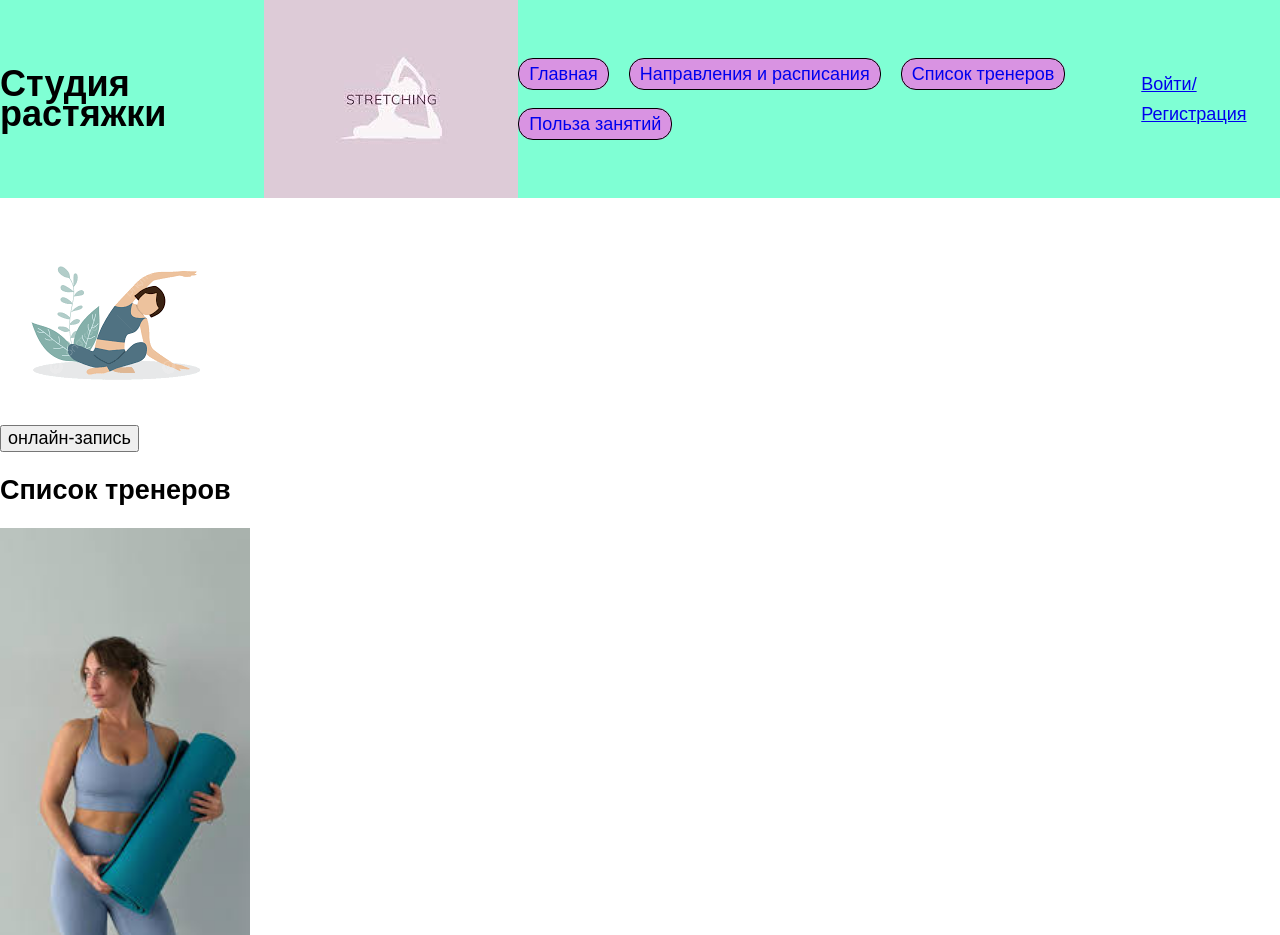
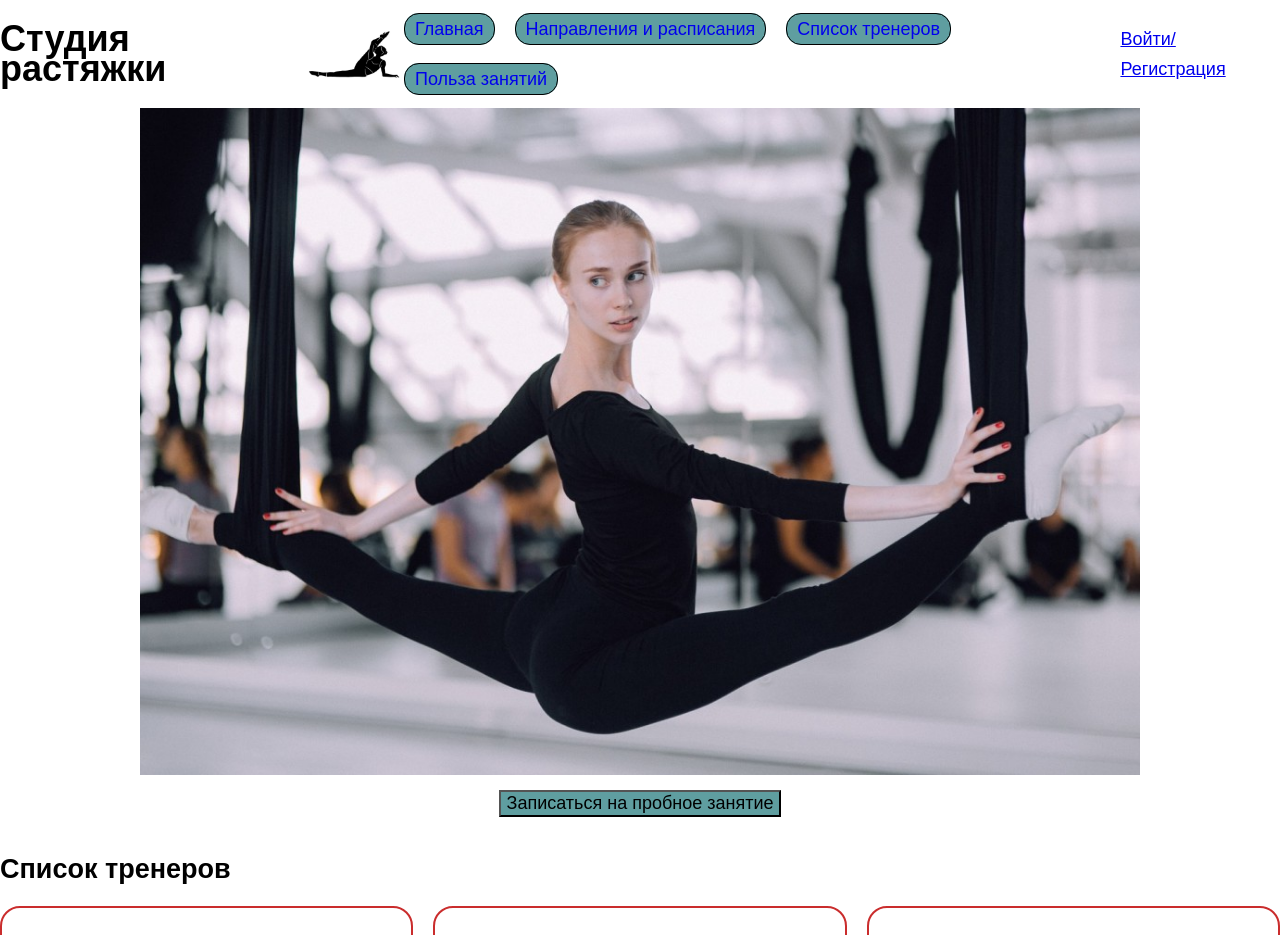
Before and after one commit to olgakireeva19/KK, a plain HTML site: page index.html in a window 1280 px wide. Shown: the top 935 px of the page. Drawn offline with Linux system fonts and the light colour scheme.

Commit message:
Add files via upload

```diff
--- a/index.html
+++ b/index.html
@@ -10,9 +10,9 @@
 </head>
 
 <body>
-    <header class="header">
+    <header class="header container">
         <h1 class="header__title">Cтудия растяжки</h1>
-        <img class="header__logo" src="images/log.jpg" alt="">
+        <img class="header__logo" src="images/логотип.JPG" alt="" width="100">
         <nav class="header__menu">
             <ul class="header__list">
                 <li class="menu__item menu__item--active">
@@ -31,13 +31,14 @@
         </nav>
         <a class="header__button" href="#">Войти/Регистрация</a>
     </header>
-    <main class="main">
+    <main class="main container">
         <section class="training">
-            <img class="training__image" src="images/онлайн запись.png" alt="">
-            <button class="training__button">онлайн-запись</button>
+            <img class="training__image" src="images/tit.jpg" alt="" width="1000">
+            <button class="training__button">Записаться на пробное занятие</button>
         </section>
         <section class="trainers">
             <h2 class="trainers__title">Список тренеров</h2>
+            <div class="trainers__wrap">
                 <div class="trainers__card">
                     <img class="trainers__image" src="images/trener.jpg" alt="" width="250">
                     <p class="trainers__name">Иванова Наташа</p>
@@ -57,9 +58,11 @@
                 <div class="trainers__card">
                     <img class="trainers__image" src="images/t3.jpg" alt="" width="250">
                     <p class="trainers__name">Сидорова Елена</p>
-                <p class="trainers__desp">Сертифицировнанный тренер групповых и индивидуальных программ (VP FITNESS),
+                    <p class="trainers__desp">Сертифицировнанный тренер групповых и индивидуальных программ (VP
+                        FITNESS),
                         преподаватель по
                         растяжке, гимнастике, бодибалету. Постановщик и хореограф. </p>
+                </div>
             </div>
         </section>
         <section class="reviews">
@@ -78,7 +81,7 @@
             </div>
         </section>
     </main>
-    <footer class="footer">
+    <footer class="footer container">
         <section class="contacts">
             <img class="contacts__map" src="images/карта.png" alt="">
             <p class="contacts__address">ул.Мира,86</p>
--- a/styles/base.css
+++ b/styles/base.css
@@ -85,3 +85,8 @@ overflow: hidden;
     border: 1px solid rgba(145, 150, 161, 0.4);
     border-radius: 16px;
 }
+/* Контейнер-обертка */
+.container {
+    max-width: 1440px;
+    margin: 0 auto;
+}
--- a/styles/header.css
+++ b/styles/header.css
@@ -1,5 +1,4 @@
 .header{
-    background-color: aquamarine;
     color: black;
     display: flex;
     justify-content: space-between;
@@ -19,6 +18,6 @@
     border: 1px solid #000;
     padding: 5px 10px;
     border-radius: 15px;
-    background-color: #d993e2;
+    background-color: cadetblue;
 
 }
--- a/styles/main.css
+++ b/styles/main.css
@@ -0,0 +1,32 @@
+.training{
+    display: flex;
+    justify-content: space-evenly;
+    align-items: center;
+    flex-direction: column;
+}
+.training__button{
+    margin-top: 15px;
+    margin-bottom:15px;
+    color: rgb(0, 0, 0);
+    background-color: cadetblue;
+}
+.trainers__wrap{
+    display: flex;
+    justify-content: space-between;
+    gap: 20px;
+}
+.trainers__card{
+    padding-top: 30px;
+    width: 450px;
+    display: flex;
+
+    flex-direction: column;
+    justify-content: space-between;
+    border: 2px solid #ca2d2d;
+    border-radius: 20px;
+    text-align: center;
+
+}
+.trainers__image{
+    margin: 0 auto;
+}
```
Also changed, not shown: images/tit.jpg (added), images/логотип.JPG (added). Lines whose indentation alone changed are shown as unchanged.
